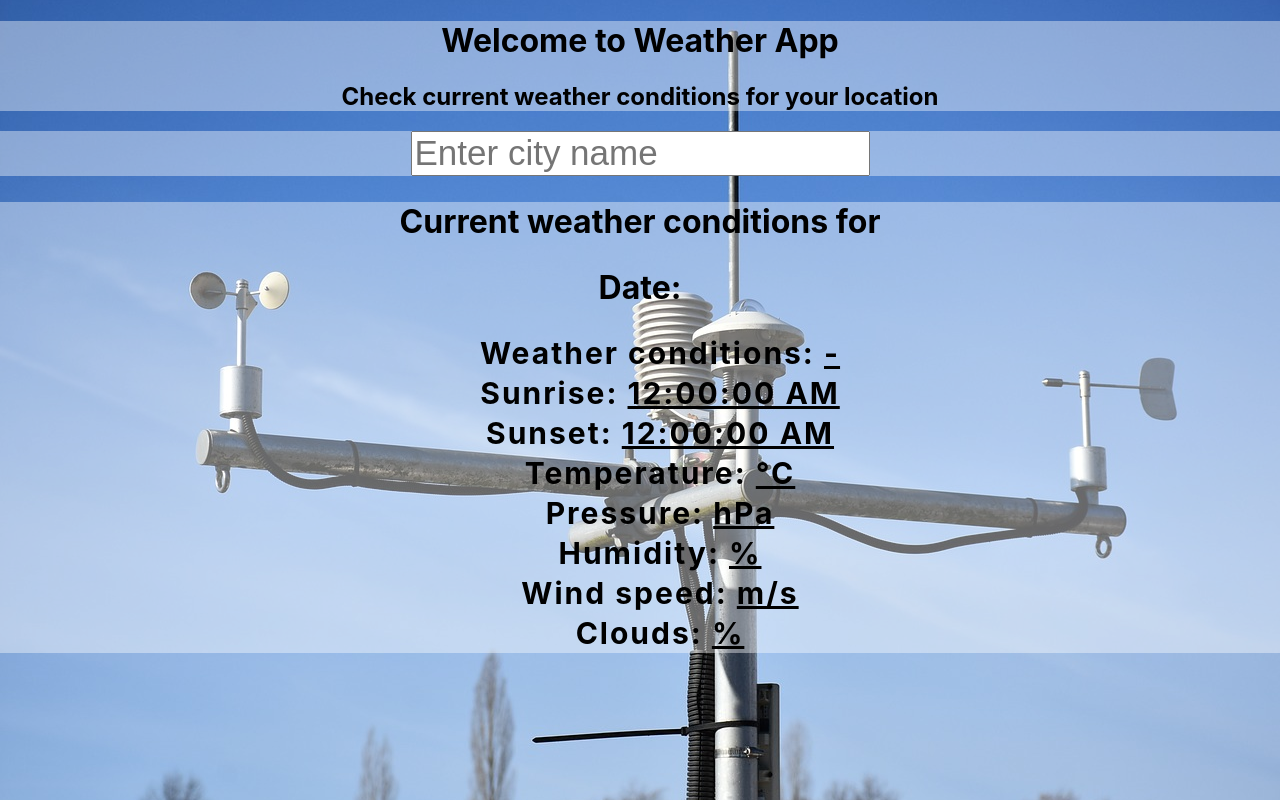
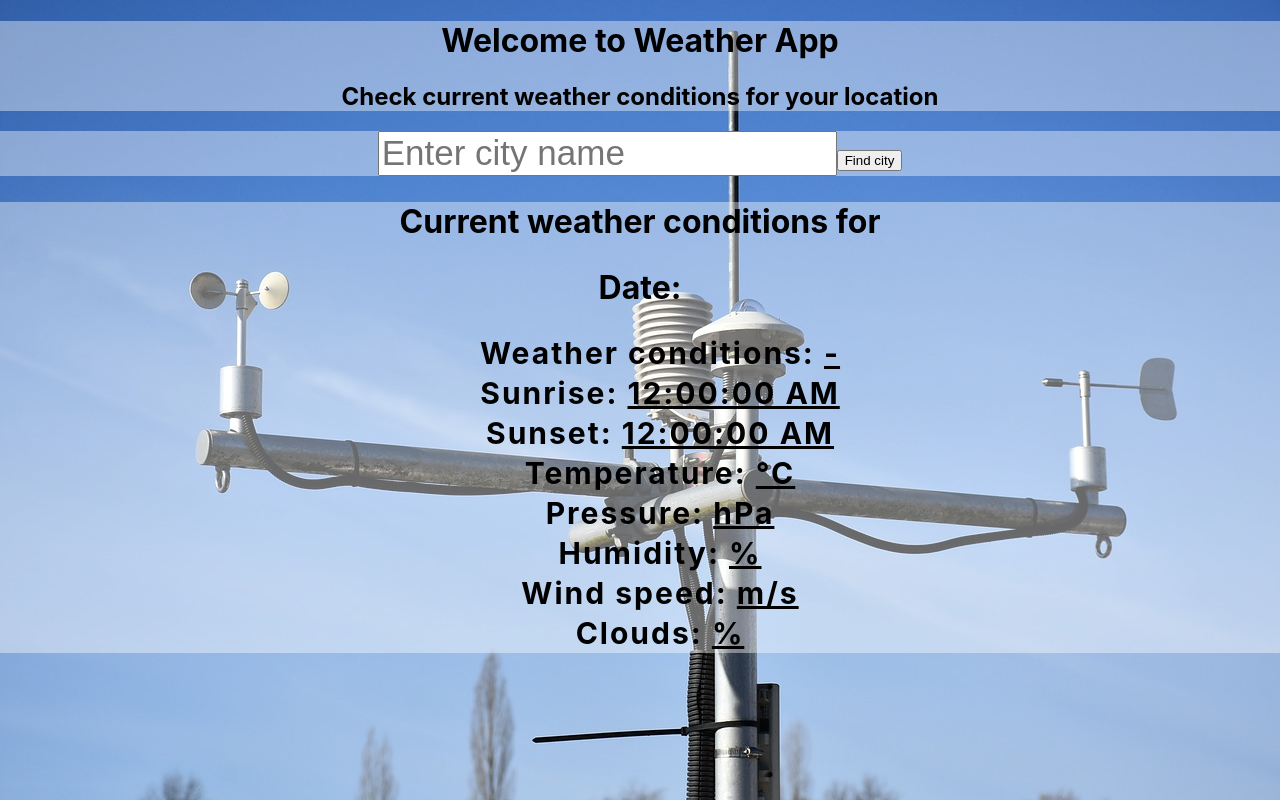
Before and after one commit to BigEm44/weather-app-react, a React (Create React App) app: page / in a window 1280 px wide. Built offline with nearby package versions, Linux system fonts and the light colour scheme.

Commit message:
change input form into 'onSubmit' form

```diff
--- a/src/components/App.js
+++ b/src/components/App.js
@@ -56,19 +56,17 @@ class App extends Component {
   };
 
   handleInputForm = (e) => {
-    console.log(e.target.value);
-
     this.setState({
       value: e.target.value
     });
   };
 
-  componentDidUpdate(prevProps, prevState) {
-    if (this.state.value.length === 0) return;
-    if (prevState.value !== this.state.value) {
-      const API = `https://api.openweathermap.org/data/2.5/weather?q=${
-        this.state.value
-      }&APPID=${APIkey}&units=metric`;
+handleClickForm = (e) =>{
+  e.preventDefault()
+
+
+
+      const API = `https://api.openweathermap.org/data/2.5/weather?q=${this.state.value}&APPID=${APIkey}&units=metric`;
 
       fetch(API)
         .then((response) => {
@@ -101,7 +99,7 @@ class App extends Component {
             city: prevState.value
           }));
         });
-    }
+
   }
 
   render() {
@@ -142,7 +140,11 @@ class App extends Component {
 
       <div className="App" style={bgc}>
         <Header />
-        <Form value={this.state.value} change={this.handleInputForm} />
+        <Form
+        value={this.state.value}
+        change={this.handleInputForm}
+        submit={this.handleClickForm}
+        />
         <Results state={this.state} />
       </div>
     );
--- a/src/components/Form.js
+++ b/src/components/Form.js
@@ -3,8 +3,13 @@ import React from 'react';
 const Form = (props) => {
   return (
     <div className="form">
-    <form>
-      <input value={props.value} onChange={props.change} type="text" placeholder="Enter city name "/>
+    <form onSubmit={props.submit} >
+      <input
+        onChange={props.change}
+        value={props.value}
+        type="text"
+        placeholder="Enter city name "/>
+      <button>Find city</button>
       </form>
       </div>
    );
```
